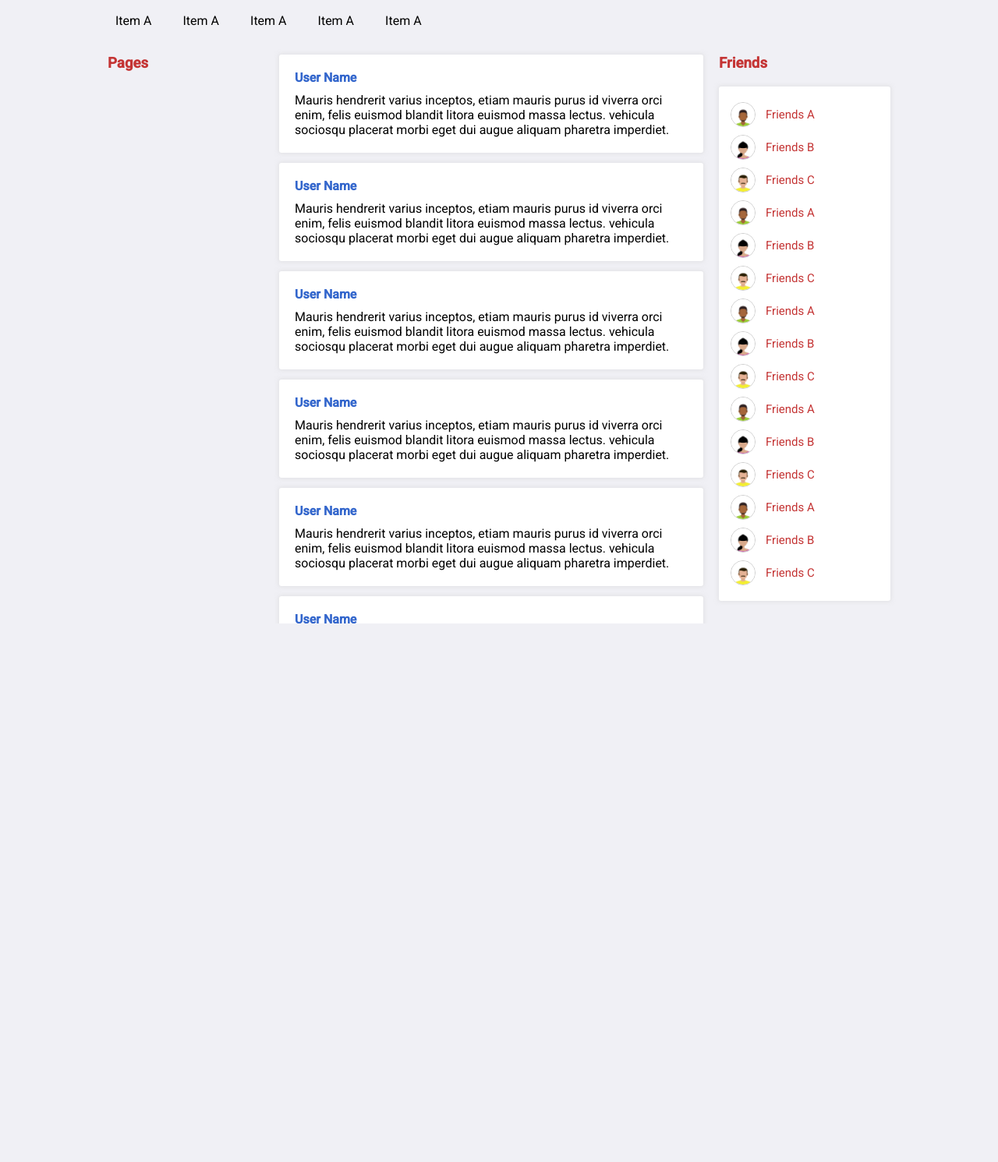
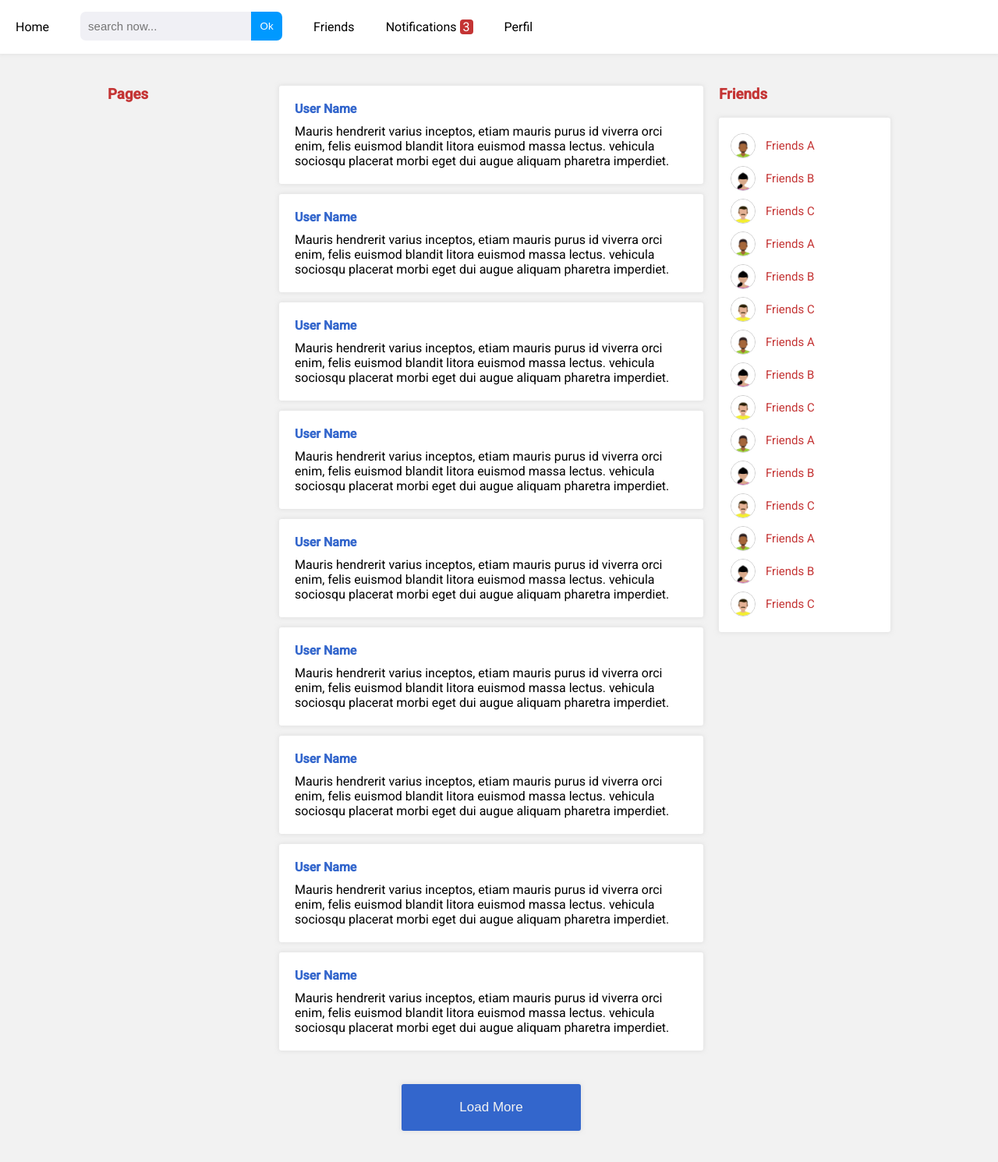
Before and after one commit to paulocezarphp/socialnetwork, a PHP site: page / in a window 1280 px wide. Shown: the whole page at 78% size. Before the commit the page ends 800 px from the top, so only its background shows below. Run offline with PHP 8.4, Linux system fonts and the light colour scheme.

Commit message:
v0.04 - Defining some more elements
This time we defined some project structures, made some more changes in relation to the menu and defined some other elements.

```diff
--- a/app/system/css/style_desktop.css
+++ b/app/system/css/style_desktop.css
@@ -9,15 +9,12 @@
        padding: 0px;
        margin: 0px;
        font-family: 'Roboto', sans-serif;
+       background: #f2f2f2;
    }
 
    .site{
-       position: fixed;
-       width: 100%;
-       height: 100%;
-       z-index: 1;
-       background: #f0f0f5;
-       overflow-y: auto;
+
+
    }
 
 
@@ -29,7 +26,7 @@
        transform: translateX(-50%);
        left: 50%;
        position: relative;
-       margin-top: 60px;
+       margin-top: 100px;
    }
 
 
@@ -113,16 +110,20 @@
    MENU
    ---------------------------------------------------*/
    .menu{
-       position: relative;
+       position: fixed;
        left: 0px;
        top: 0px;
-       width: 1024px;
-       transform: translateX(-50%);
-       left: 50%;
+       width: 100%;
+       background: #fff;
+       z-index: 100;
+       -webkit-box-shadow: 0px 0px 5px 1px rgba(212,212,212,0.5);
+       -moz-box-shadow: 0px 0px 5px 1px rgba(212,212,212,0.5);
+       box-shadow: 0px 0px 5px 1px rgba(212,212,212,0.5);
    }
 
    .menu-item{
         padding: 17px 20px;
+        padding-top: 25px;
         float: left;
    }
 
@@ -130,8 +131,50 @@
 
    }
 
+   .menu-search{
+       display: grid;
+       grid-template-columns: auto 40px;
+       margin-top: -10px;
+   }
+
    .menu-input{
+       width: 100%;
+       box-shadow: 0 0 0 0;
+       border: 0 none;
+       outline: 0;
+       padding: 10px 10px;
+       background: #f0f0f5;
+       border-radius: 7px 0px 0px 7px;
+       -moz-border-radius: 7px 0px 0px 7px;
+       -webkit-border-radius: 7px 0px 0px 7px;
+       font-size: 15px;
+   }
 
+   .menu-input:focus{
+       box-shadow: 0 0 0 0;
+       border: 0 none;
+       outline: 0;
+   }
+
+   .menu-input-button{
+       background: #0099ff;
+       color: #fff;
+       padding: 10px 10px;
+       box-shadow: 0 0 0 0;
+       border: 0 none;
+       outline: 0;
+       cursor: pointer;
+       border-radius: 0px 7px 7px 0px;
+       -moz-border-radius: 0px 7px 7px 0px;
+       -webkit-border-radius: 0px 7px 7px 0px;
+   }
+
+   .menu-input-button:hover{
+       background: #007acc;
+   }
+
+   .menu-input-button:active{
+       background: #0099ff;
    }
 
    /*---------------------------------------------------
@@ -158,6 +201,15 @@
        font-size: 15px;
    }
 
+   /*---------------------------------------------------
+   RESOURCES AND
+   ---------------------------------------------------*/
+   .shownotifications{
+       background: #c43434;
+       color: #fff;
+       padding: 0px 4px;
+       border-radius: 4px;
+   }
 
 
 
--- a/app/system/page_home.php
+++ b/app/system/page_home.php
@@ -1,12 +1,8 @@
-<div class="menu">
-	<div class="menu-item">Item A</div>
-	<div class="menu-item">Item A</div>
-	<div class="menu-item">Item A</div>
-	<div class="menu-item">Item A</div>
-	<div class="menu-item">Item A</div>
-</div>
+<?php
+   include("page_menu.php");
+?>
 
-
+<div class="site">
 <div class="container">
 	<div class="grid">
 		<div class="grid-left">
@@ -209,3 +205,4 @@
 		</div>
 	</div>
 </div>
+</div>
--- /dev/null
+++ b/app/system/page_menu.php
@@ -0,0 +1,14 @@
+<div class="menu">
+	<div class="menu-item">Home</div>
+	<div class="menu-item">
+		<form>
+			<div class="menu-search">
+				<input type="text" name="menu-search" class="menu-input" placeholder="search now...">
+				<button class="menu-input-button">Ok</button>
+			</div>
+		</form>
+	</div>
+	<div class="menu-item">Friends</div>
+	<div class="menu-item">Notifications <span class="shownotifications">3</span></div>
+	<div class="menu-item">Perfil</div>
+</div>
--- a/index.php
+++ b/index.php
@@ -11,7 +11,6 @@
     <link rel="stylesheet" type="text/css" href="app/system/css/style_desktop.css">
 </head>
 <body>
-   <div class="site">
 
    <?php
 
@@ -28,7 +27,5 @@
 
    ?>
 
-   </div>
-
 </body>
 </html>
```
Also changed, not shown: app/system/php/functions_cryptography.php (+6 -4 lines), app/system/php/validator_login.php (indentation only), app/system/php/validator_register.php (indentation only).
